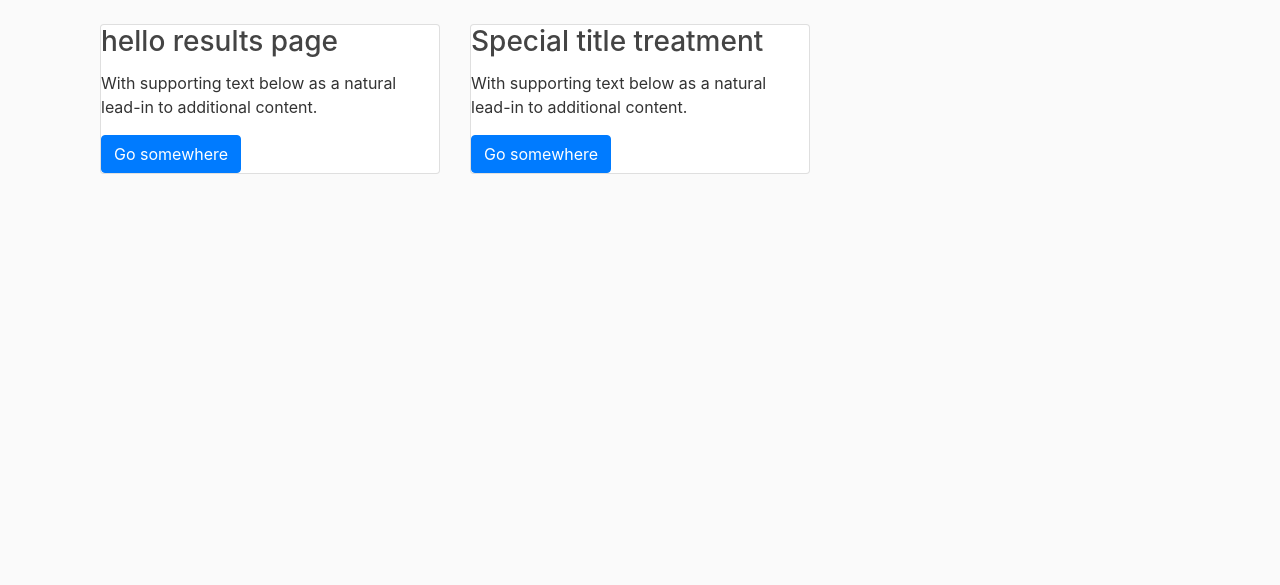
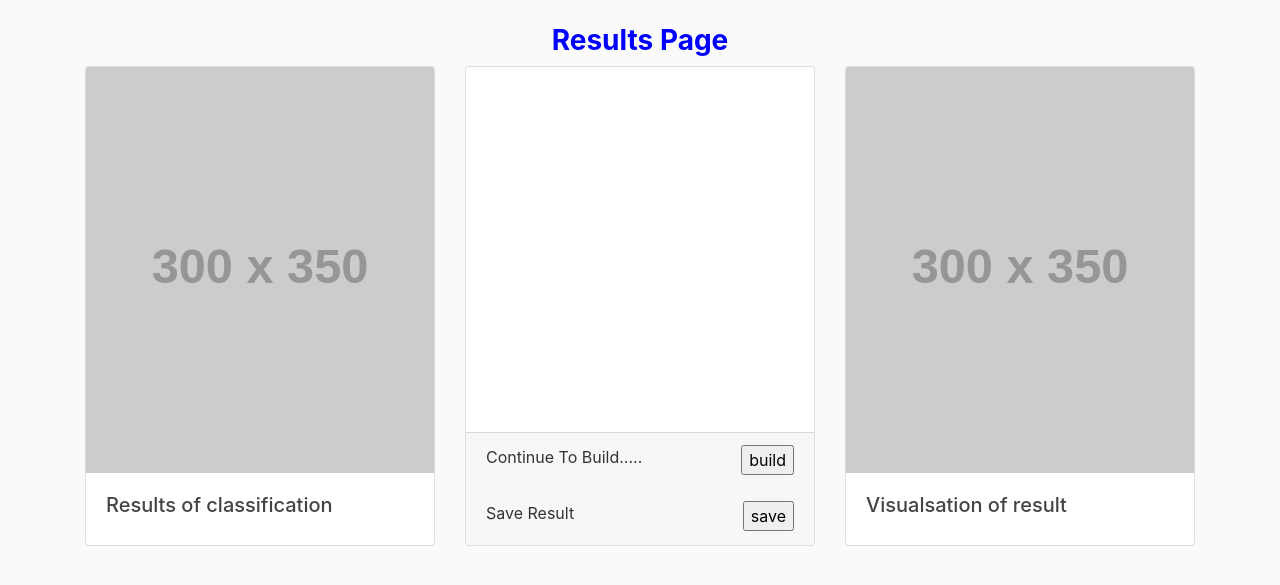
Before and after one commit to Declanryan/project, a Django app: page /results_page in a window 1280 px wide. Shown: the part 56-641 px from the top of the page. Run offline with Django 3.2, Linux system fonts and the light colour scheme; grey boxes labelled with a size stand in for pictures from a placeholder-image service; some libraries are stand-ins or nearby versions.

Commit message:
update to db, added new information to classification views

```diff
--- a/django_project/blog/templates/blog/base.html
+++ b/django_project/blog/templates/blog/base.html
@@ -65,8 +65,8 @@
         </div>
         <div class="col-md-4">
           <div class="content-section">
-            <h3>Our Sidebar</h3>
-            <p class='text-muted'>You can put any information here you'd like.
+            <h3>Sidebar</h3>
+            <p class='text-muted'>TODO.
               <ul class="list-group">
                 <li class="list-group-item list-group-item-light">Latest Posts</li>
                 <li class="list-group-item list-group-item-light">Announcements</li>
--- a/django_project/django_project/settings.py
+++ b/django_project/django_project/settings.py
@@ -1,5 +1,4 @@
-"""
-Django settings for django_project project.
+"""Django settings for django_project project.
 Generated by 'django-admin startproject' using Django 2.1.
 For more information on this file, see
 https://docs.djangoproject.com/en/2.1/topics/settings/
@@ -126,7 +125,7 @@ MEDIA_URL = '/media/'
 
 CRISPY_TEMPLATE_PACK = 'bootstrap4'
 
-LOGIN_REDIRECT_URL = 'blog-home'
+LOGIN_REDIRECT_URL = 'document_classification-home'
 LOGIN_URL = 'login'
 
 EMAIL_BACKEND = 'django.core.mail.backends.smtp.EmailBackend'
--- a/django_project/document_classification/templates/document_classification/home.html
+++ b/django_project/document_classification/templates/document_classification/home.html
@@ -46,7 +46,7 @@
     <div class="row">
       <div class="col-md-4 mb-5">
         <div class="card h-100">
-          <img class="card-img-top" src="http://placehold.it/300x200" alt="">
+          <img class="card-img-top" src="http://placehold.it/300x200" alt="place holder">
           <div class="card-body">
             <h4 class="card-title">Card title</h4>
             <p class="card-text">Lorem ipsum dolor sit amet, consectetur adipisicing elit. Sapiente esse necessitatibus neque sequi doloribus.</p>
--- a/django_project/document_classification/templates/document_classification/preview_data.html
+++ b/django_project/document_classification/templates/document_classification/preview_data.html
@@ -9,7 +9,7 @@
 <!---first card --->
 	<div class="card mx-auto text-light bg-steel lg-10" style="max-width: 60rem;">
   <div class="card-body">
-  	<img src="{% static "document_classification\data_head.jpg" %}" alt="data/head">
+  	<img src="http://placehold.it/800x300" alt="data/head">
     <h5 class="card-title">preview of data head or image</h5>
 
   </div>
--- a/django_project/document_classification/templates/document_classification/results_page.html
+++ b/django_project/document_classification/templates/document_classification/results_page.html
@@ -1,25 +1,38 @@
 {% extends "document_classification/base.html" %}
 {% block content %}
-	<div class="container center">
+<h3 class="text-center" style="color:blue; font-weight:bold;">Results Page</h3>
 	<div class="row">
-		  <div class="col-sm-4">
-		    <div class="card">
-		      <div class="card-block">
-		        <h3 class="card-title">hello results page</h3>
-		        <p class="card-text">With supporting text below as a natural lead-in to additional content.</p>
-		        <a href="{% url 'document_classification-home' %}" class="btn btn-primary">Go somewhere</a>
+      <div class="col-md-4 mb-5">
+        <div class="card h-100">
+          <img class="card-img-top" src="http://placehold.it/300x350" alt="place holder">
+          <div class="card-body">
+            <h5>Results of classification</h5>
+          </div>
+
         </div>
       </div>
+      <div class="col-md-4 mb-5">
+        <div class="card h-100">
+          <img class="card-img-top" src="" alt="">
+          <div class="card-body">
          </div>
-		  <div class="col-sm-4">
-		    <div class="card">
-		      <div class="card-block">
-		        <h3 class="card-title">Special title treatment</h3>
-		        <p class="card-text">With supporting text below as a natural lead-in to additional content.</p>
-		        <a href="#" class="btn btn-primary">Go somewhere</a>
+          <div class="card-footer">
+            <div>
+            	<label for="build">Continue To Build.....</label><input type="button" value="build" style="float: right;">
+            </div>
+            <br>
+            <div>
+            	<label for="save">Save Result</label><input type="button" value="save" style="float: right;">
             </div>
           </div>
         </div>
       </div>
+      <div class="col-md-4 mb-5">
+        <div class="card h-100">
+          <img class="card-img-top" src="http://placehold.it/300x350" alt="place holder">
+          <div class="card-body">
+            <h5>Visualsation of result</h5>
+        </div>
+      </div>
     </div>
 {% endblock content %}
--- a/django_project/document_classification/views.py
+++ b/django_project/document_classification/views.py
@@ -1,52 +1,59 @@
-from django.shortcuts import render, get_object_or_404
+from django.shortcuts import render, get_object_or_404, redirect
 from django.contrib.auth.mixins import LoginRequiredMixin, UserPassesTestMixin
-from django.contrib.auth.models import User
-
+from django.contrib import messages
+from .forms import tag_selection_form, model_name_selection_form
 
 
 def home(request):
-
     return render(request, 'document_classification/home.html')
 
 def choose_model(request):
-
     return render(request, 'document_classification/choose_model.html')
 
 def import_data_type(request):
-
     return render(request, 'document_classification/import_data_type.html')
 
 def model_name(request):
-
-    return render(request, 'document_classification/model_name.html')
+    if request.method == 'POST':
+        form = model_name_selection_form(request.POST)
+        if form.is_valid():
+            # form.save()
+            model_name = form.cleaned_data.get('username')
+            messages.success(request, f'model name created for {model_name}!')
+            return redirect('document_classification/setup_complete.html')
+    else:
+        form = model_name_selection_form()
+        return render(request, 'document_classification/model_name.html', {'form': form})
 
 def preview_data(request):
-
     return render(request, 'document_classification/preview_data.html')
 
 def results_page(request):
-
     return render(request, 'document_classification/results_page.html')
 
 def setup_complete(request):
-
     return render(request, 'document_classification/setup_complete.html')
 
 def tag_selection(request):
-
-    return render(request, 'document_classification/tag_selection.html')
+    if request.method == 'POST':
+        form = tag_selection_form(request.POST)
+        if form.is_valid():
+            # form.save()
+            username = form.cleaned_data.get('username')
+            messages.success(request, f'tag_selection created for {username}!')
+            return redirect('document_classification/model_name.html')
+    else:
+        form = tag_selection_form()
+        return render(request, 'document_classification/tag_selection.html', {'form': form})
 
 def testing(request):
+    return render(request, 'document_classification/testing.html')
 
-    return render(request, 'document_classification/testing.html')
 def home(request):
-
     return render(request, 'document_classification/home.html')
 
 def upload_confirmation(request):
-
     return render(request, 'document_classification/upload_confirmation.html')
 
 def upload_file(request):
-
     return render(request, 'document_classification/upload_file.html')
--- a/django_project/users/forms.py
+++ b/django_project/users/forms.py
@@ -2,7 +2,6 @@ from django import forms
 from django.contrib.auth.models import User
 from django.contrib.auth.forms import UserCreationForm
 from .models import Profile
-
 
 class UserRegisterForm(UserCreationForm):
     email = forms.EmailField()
@@ -24,3 +23,4 @@ class ProfileUpdateForm(forms.ModelForm):
     class Meta:
         model = Profile
         fields = ['image']
+        from django import forms
--- a/django_project/users/templates/users/login.html
+++ b/django_project/users/templates/users/login.html
@@ -1,7 +1,8 @@
 {% extends "document_classification/base.html" %}
 {% load crispy_forms_tags %}
 {% block content %}
-    <div class="content-section">
+    <div class="row mx-auto">
+        <div class="col-md-4 mb-5">
         <form method="POST">
             {% csrf_token %}
             <fieldset class="form-group">
@@ -21,4 +22,5 @@
             </small>
         </div>
     </div>
+</div>
 {% endblock content %}
```
Also changed, not shown: django_project/document_classification/forms.py (added, +11 -0 lines), django_project/document_classification/templates/document_classification/choose_model.html (+14 -11 lines), django_project/document_classification/templates/document_classification/model_name.html (+12 -22 lines), django_project/document_classification/templates/document_classification/setup_complete.html (+17 -24 lines), django_project/document_classification/templates/document_classification/tag_selection.html (+47 -13 lines), django_project/document_classification/templates/document_classification/testing.html (+37 -22 lines), django_project/db.sqlite3, django_project/document_classification/static/document_classification/data_head.jpg (added). Lines whose indentation alone changed are shown as unchanged.
